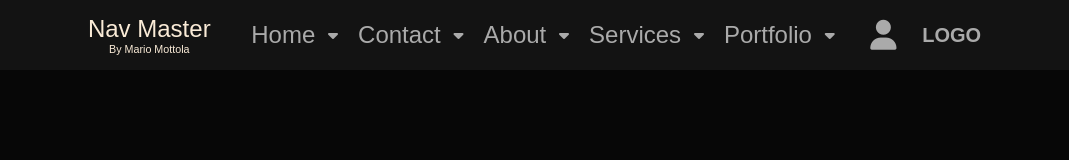
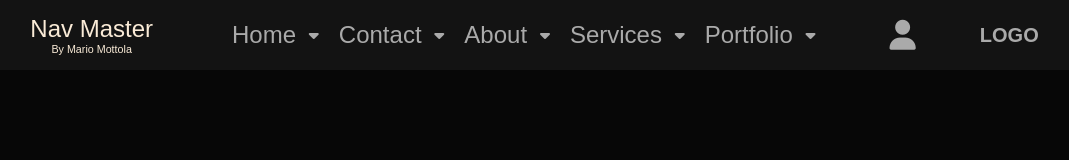
Before and after one commit to MarioM8la08/Nav-master, a website: page Nav.html in a window 1280 px wide. Shown: the whole page, without its empty margins (108-1177 px from the left). Drawn offline with Linux system fonts and the light colour scheme; a web font is replaced by a local one.

Commit message:
Update nav 1.2 (Gap modify)

```diff
--- a/Nav.css
+++ b/Nav.css
@@ -13,7 +13,7 @@ nav {
     backdrop-filter: blur(10px);
     position: sticky;
     display: inline-flex;
-    gap: 2vw;
+    gap: 5vw;
     justify-content: center;
 }
 nav ul {
```
